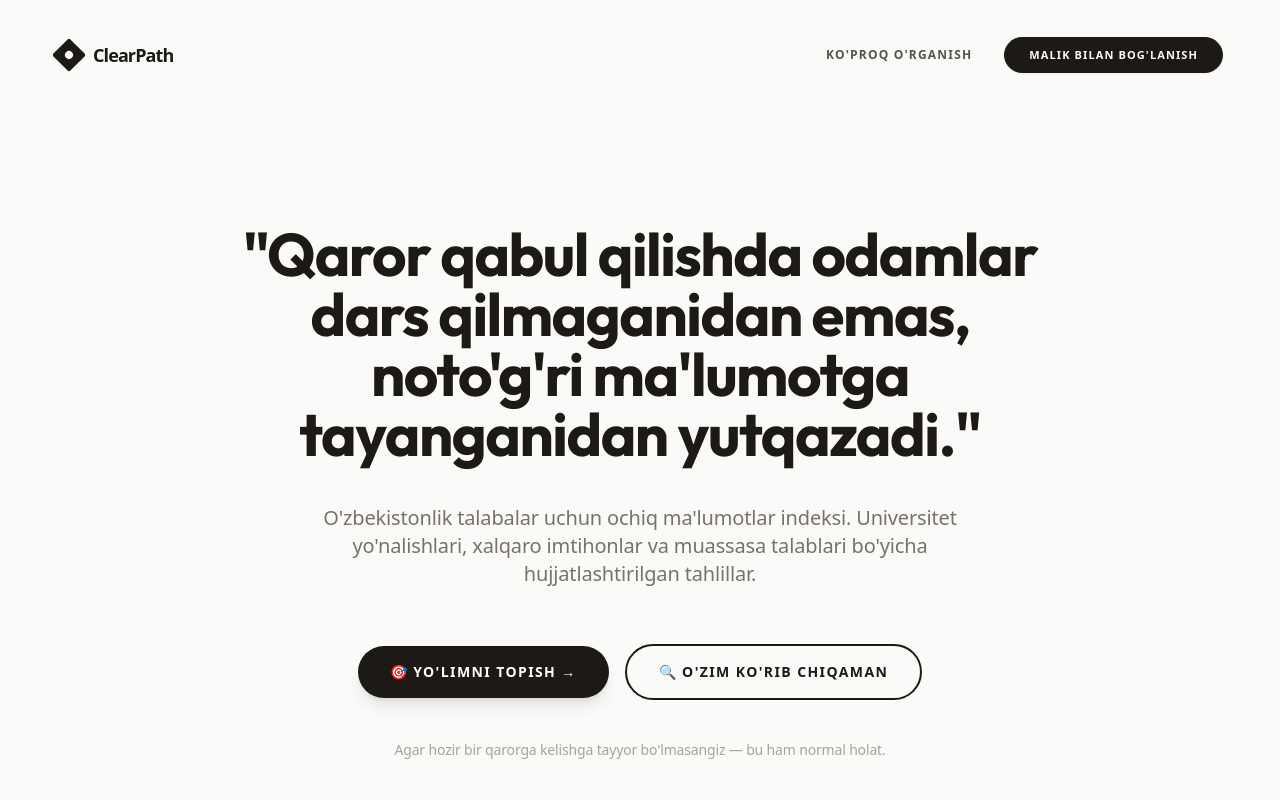
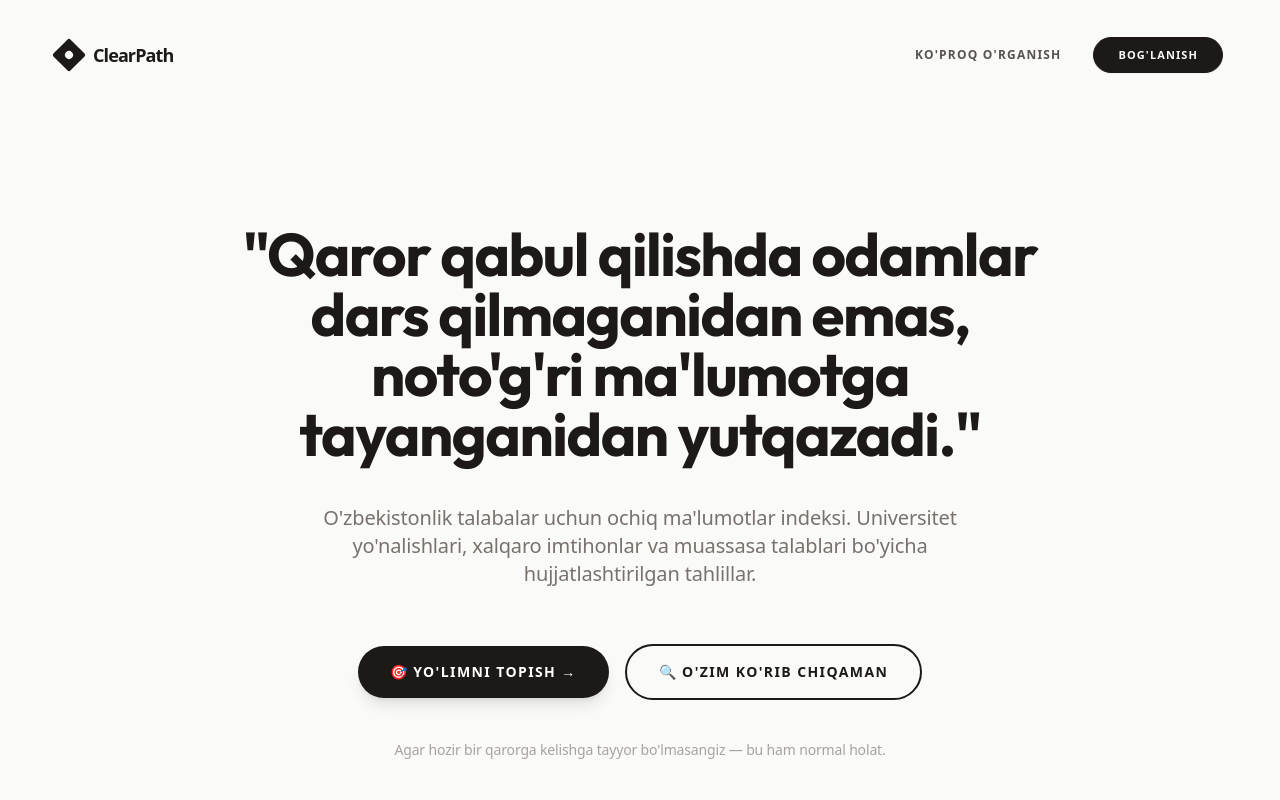
Before and after one commit to Malik6261/clearpath-uz, a React (Vite) app: page / in a window 1280 px wide. Shown: the top 800 px of the page. Built offline with nearby package versions, Linux system fonts and the light colour scheme.

Commit message:
feat: Shorten contact button text
The "Malik bilan bog'lanish" (Contact Malik) button text has been shortened to "Bog'lanish" (Contact) for brevity and broader applicability.

```diff
--- a/components/Layout.tsx
+++ b/components/Layout.tsx
@@ -44,7 +44,7 @@ const Layout: React.FC<{ children: React.ReactNode }> = ({ children }) => {
               Ko'proq o'rganish
             </Link>
             <button onClick={() => document.getElementById('footer')?.scrollIntoView({ behavior: 'smooth' })} className="px-6 py-2 bg-stone-900 border border-stone-900 text-stone-50 text-[11px] font-bold uppercase tracking-widest rounded-full hover:bg-stone-800 transition-all duration-300 shadow-sm min-h-[36px] flex items-center whitespace-nowrap">
-              Malik bilan bog'lanish
+              Bog'lanish
             </button>
           </div>
         </div>
```
